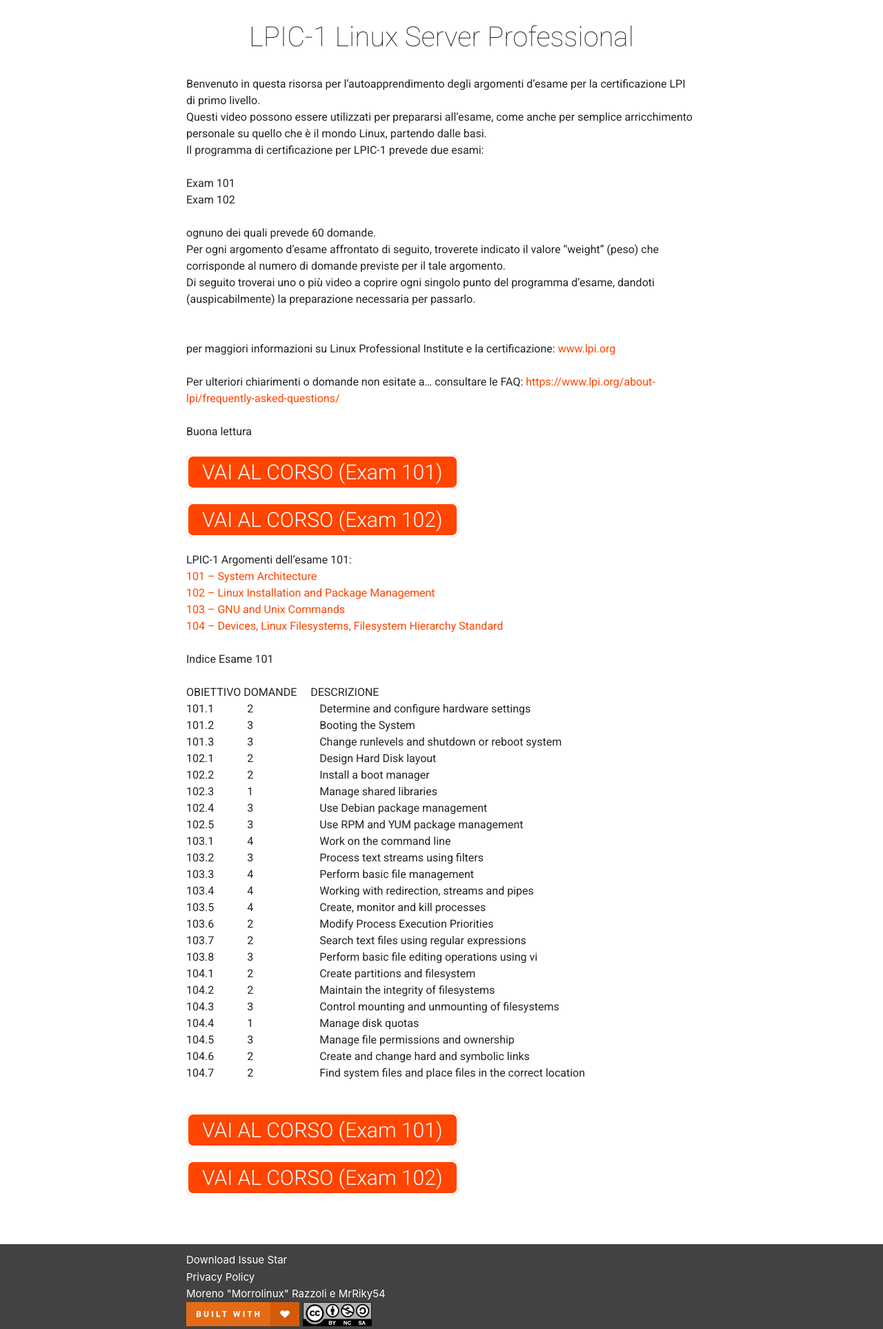
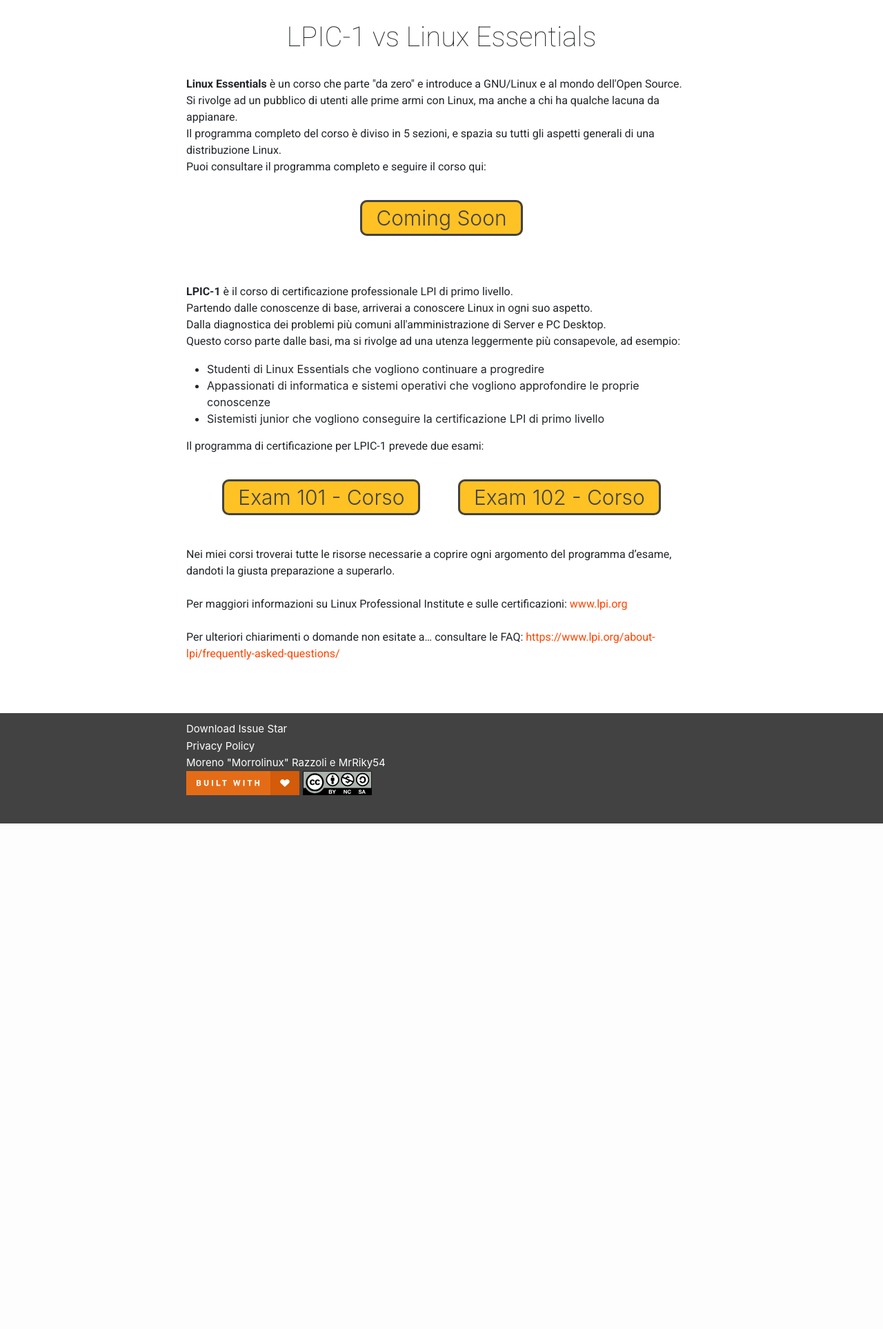
Before and after one commit to morrolinuxyt/website, a PHP site: page /lpi.php in a window 1280 px wide. Shown: the part 502-2429 px from the top of the page at 69% size. After the commit the page ends 1696 px from the top, so only its background shows below. Run offline with PHP 8.4, Linux system fonts and the light colour scheme; some libraries are stand-ins or nearby versions.

Commit message:
Changed LPI Page and Links

```diff
--- a/assets/lpi_text.html
+++ b/assets/lpi_text.html
@@ -1,62 +1,36 @@
 <div class="long_text">
 
-  <h1>LPIC-1 Linux Server Professional</h1><br />
+  <h1>LPIC-1 vs Linux Essentials</h1><br />
+
   <p>
+    <b>Linux Essentials</b> è un corso che parte "da zero" e introduce a GNU/Linux e al mondo dell'Open Source.<br />
+    Si rivolge ad un pubblico di utenti alle prime armi con Linux, ma anche a chi ha qualche lacuna da appianare.<br />
+    Il programma completo del corso è diviso in 5 sezioni, e spazia su tutti gli aspetti generali di una distribuzione Linux.<br />
+    Puoi consultare il programma completo e seguire il corso qui: <br /><br />
+  </p>
+    <center> <a class="button lpi_button" href="#">Coming Soon</a><br /><br /> </center>
+  <p>
+    <br/><br/>
+    <b> LPIC-1 </b> è il corso di certificazione professionale LPI di primo livello. <br />
+    Partendo dalle conoscenze di base, arriverai a conoscere Linux in ogni suo aspetto. <br />
+    Dalla diagnostica dei problemi più comuni all'amministrazione di Server e PC Desktop. <br />
+    Questo corso parte dalle basi, ma si rivolge ad una utenza leggermente più consapevole, ad esempio:<br />
+  </p>
+  <ul>
+    <li>Studenti di Linux Essentials che vogliono continuare a progredire</li>
+    <li>Appassionati di informatica e sistemi operativi che vogliono approfondire le proprie conoscenze</li>
+    <li>Sistemisti junior che vogliono conseguire la certificazione LPI di primo livello</li>
+  </ul>
+  <p>Il programma di certificazione per LPIC-1 prevede due esami:<br /><br /></p>
+  <center>
+      <a class="button lpi_button same_line_buttons" href="https://www.udemy.com/impara-linux-dalle-basi-alla-certificazione/?couponCode=MORROLINUXIT" target="blank_">Exam 101 - Corso</a>
+      <a class="button lpi_button same_line_buttons" href="https://www.udemy.com/impara-linux-dalle-basi-alla-certificazione-lpi-exam-102/?couponCode=MORROLINUXIT" target="blank_">Exam 102 - Corso</a>
+  </center>
+  <p>
+    <br /><br />
+    Nei miei corsi troverai tutte le risorse necessarie a coprire ogni argomento del programma d’esame, dandoti la giusta preparazione a superarlo.<br /><br />
+    Per maggiori informazioni su Linux Professional Institute e sulle certificazioni: <a href="http://www.lpi.org" target="blank_">www.lpi.org</a><br /><br />
+    Per ulteriori chiarimenti o domande non esitate a… consultare le FAQ: <a href="https://www.lpi.org/about-lpi/frequently-asked-questions/" target="blank_">https://www.lpi.org/about-lpi/frequently-asked-questions/</a><br /><br /><br />
+  </p>
 
-    Benvenuto in questa risorsa per l’autoapprendimento degli argomenti d’esame per la certificazione LPI di primo livello.<br />
-    Questi video possono essere utilizzati per prepararsi all’esame, come anche per semplice arricchimento personale su quello che è il mondo Linux, partendo dalle basi.<br />
-    Il programma di certificazione per LPIC-1 prevede due esami:
-    <br /><br />
-    Exam 101<br />
-    Exam 102
-    <br /><br />
-    ognuno dei quali prevede 60 domande.<br />
-    Per ogni argomento d’esame affrontato di seguito, troverete indicato il valore “weight” (peso) che corrisponde al numero di domande previste per il tale argomento.<br />
-    Di seguito troverai uno o più video a coprire ogni singolo punto del programma d’esame, dandoti (auspicabilmente) la preparazione necessaria per passarlo.<br />
-    <br /><br />
-    per maggiori informazioni su Linux Professional Institute e la certificazione: <a href="http://www.lpi.org" target="blank_">www.lpi.org</a>
-    <br /><br />
-    Per ulteriori chiarimenti o domande non esitate a… consultare le FAQ: <a href="https://www.lpi.org/about-lpi/frequently-asked-questions/" target="blank_">https://www.lpi.org/about-lpi/frequently-asked-questions/</a><br /><br />
-
-    Buona lettura<br /><br />
-
-    <a class="button lpi_resize" href="https://www.udemy.com/impara-linux-dalle-basi-alla-certificazione/?couponCode=MORROLINUXIT" target="blank_">VAI AL CORSO (Exam 101)</a><br /><br />
-    <a class="button lpi_resize" href="https://www.udemy.com/impara-linux-dalle-basi-alla-certificazione-lpi-exam-102/?couponCode=MORROLINUXIT" target="blank_">VAI AL CORSO (Exam 102)</a><br /><br />
-    LPIC-1 Argomenti dell’esame 101:<br />
-    <a href="https://www.lpi.org/study-resources/lpic-1-101-exam-objectives/#101" target="blank_">101 – System Architecture</a><br />
-    <a href="https://www.lpi.org/study-resources/lpic-1-101-exam-objectives/#102" target="blank_">102 – Linux Installation and Package Management</a><br />
-    <a href="https://www.lpi.org/study-resources/lpic-1-101-exam-objectives/#103" target="blank_">103 – GNU and Unix Commands</a><br />
-    <a href="https://www.lpi.org/study-resources/lpic-1-101-exam-objectives/#104" target="blank_">104 – Devices, Linux Filesystems, Filesystem Hierarchy Standard</a>
-    <br /><br />Indice Esame 101<br /><br />
-
-    OBIETTIVO&nbsp;DOMANDE&emsp;&nbsp;DESCRIZIONE<br />
-    101.1&emsp;&emsp;&emsp;2&emsp;&emsp;&emsp;&emsp;&emsp;&emsp;Determine and configure hardware settings<br />
-    101.2&emsp;&emsp;&emsp;3&emsp;&emsp;&emsp;&emsp;&emsp;&emsp;Booting the System<br />
-    101.3&emsp;&emsp;&emsp;3&emsp;&emsp;&emsp;&emsp;&emsp;&emsp;Change runlevels and shutdown or reboot system<br />
-    102.1&emsp;&emsp;&emsp;2&emsp;&emsp;&emsp;&emsp;&emsp;&emsp;Design Hard Disk layout<br />
-    102.2&emsp;&emsp;&emsp;2&emsp;&emsp;&emsp;&emsp;&emsp;&emsp;Install a boot manager<br />
-    102.3&emsp;&emsp;&emsp;1&emsp;&emsp;&emsp;&emsp;&emsp;&emsp;Manage shared libraries<br />
-    102.4&emsp;&emsp;&emsp;3&emsp;&emsp;&emsp;&emsp;&emsp;&emsp;Use Debian package management<br />
-    102.5&emsp;&emsp;&emsp;3&emsp;&emsp;&emsp;&emsp;&emsp;&emsp;Use RPM and YUM package management<br />
-    103.1&emsp;&emsp;&emsp;4&emsp;&emsp;&emsp;&emsp;&emsp;&emsp;Work on the command line<br />
-    103.2&emsp;&emsp;&emsp;3&emsp;&emsp;&emsp;&emsp;&emsp;&emsp;Process text streams using filters<br />
-    103.3&emsp;&emsp;&emsp;4&emsp;&emsp;&emsp;&emsp;&emsp;&emsp;Perform basic file management<br />
-    103.4&emsp;&emsp;&emsp;4&emsp;&emsp;&emsp;&emsp;&emsp;&emsp;Working with redirection, streams and pipes<br />
-    103.5&emsp;&emsp;&emsp;4&emsp;&emsp;&emsp;&emsp;&emsp;&emsp;Create, monitor and kill processes<br />
-    103.6&emsp;&emsp;&emsp;2&emsp;&emsp;&emsp;&emsp;&emsp;&emsp;Modify Process Execution Priorities<br />
-    103.7&emsp;&emsp;&emsp;2&emsp;&emsp;&emsp;&emsp;&emsp;&emsp;Search text files using regular expressions<br />
-    103.8&emsp;&emsp;&emsp;3&emsp;&emsp;&emsp;&emsp;&emsp;&emsp;Perform basic file editing operations using vi<br />
-    104.1&emsp;&emsp;&emsp;2&emsp;&emsp;&emsp;&emsp;&emsp;&emsp;Create partitions and filesystem<br />
-    104.2&emsp;&emsp;&emsp;2&emsp;&emsp;&emsp;&emsp;&emsp;&emsp;Maintain the integrity of filesystems<br />
-    104.3&emsp;&emsp;&emsp;3&emsp;&emsp;&emsp;&emsp;&emsp;&emsp;Control mounting and unmounting of filesystems<br />
-    104.4&emsp;&emsp;&emsp;1&emsp;&emsp;&emsp;&emsp;&emsp;&emsp;Manage disk quotas<br />
-    104.5&emsp;&emsp;&emsp;3&emsp;&emsp;&emsp;&emsp;&emsp;&emsp;Manage file permissions and ownership<br />
-    104.6&emsp;&emsp;&emsp;2&emsp;&emsp;&emsp;&emsp;&emsp;&emsp;Create and change hard and symbolic links<br />
-    104.7&emsp;&emsp;&emsp;2&emsp;&emsp;&emsp;&emsp;&emsp;&emsp;Find system files and place files in the correct location<br />
-
-    <br /><br />
-    <a class="button lpi_resize" href="https://www.udemy.com/impara-linux-dalle-basi-alla-certificazione/?couponCode=MORROLINUXIT" target="blank_">VAI AL CORSO (Exam 101)</a><br /><br />
-    <a class="button lpi_resize" href="https://www.udemy.com/impara-linux-dalle-basi-alla-certificazione-lpi-exam-102/?couponCode=MORROLINUXIT" target="blank_">VAI AL CORSO (Exam 102)</a><br /><br />
-  </p>
-  <br />
 </div>
--- a/css/style.css
+++ b/css/style.css
@@ -145,7 +145,20 @@ body {
   background-color: #b23000;
   color: white;
 }
-
+.lpi_button {
+  background-color: #FEC224;
+  color: #424242;
+}
+.lpi_button:hover {
+  background-color: orangered;
+  color: #424242;
+}
+.long_text ul {
+  margin-left: 40px;
+}
+.same_line_buttons {
+  margin: 25px;
+}
 
 
 /* NAV */
@@ -291,7 +304,9 @@ body {
   .github {
     display: none;
   }
-  .lpi_resize {
+  .lpi_button {
     font-size: 6vw;
+    display: block;
+    margin: 25px;
   }
 }
--- a/lpi.php
+++ b/lpi.php
@@ -8,7 +8,7 @@
     <?php include "assets/nav.html"; ?>
 
     <div class="container">
-      <iframe class="resize" src="https://www.youtube.com/embed/9rmkoz9Xos8" frameborder="0" allowfullscreen></iframe><br /><br />
+      <iframe class="resize" src="https://www.youtube.com/embed/IpfcahnPknM" frameborder="0" allowfullscreen></iframe><br /><br />
       <?php include "assets/lpi_text.html"; ?>
     </div>
 
```
